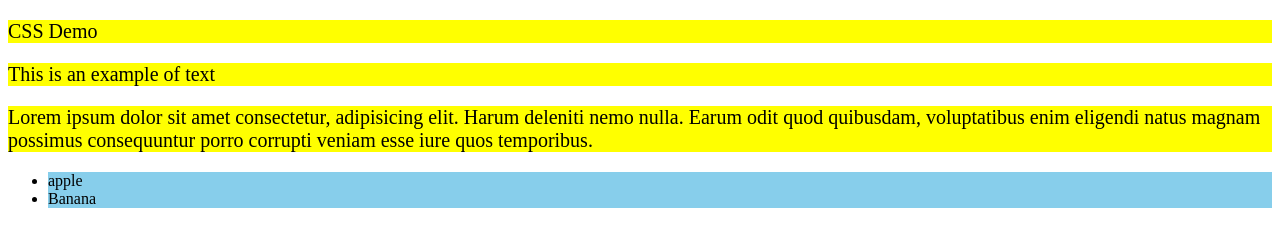
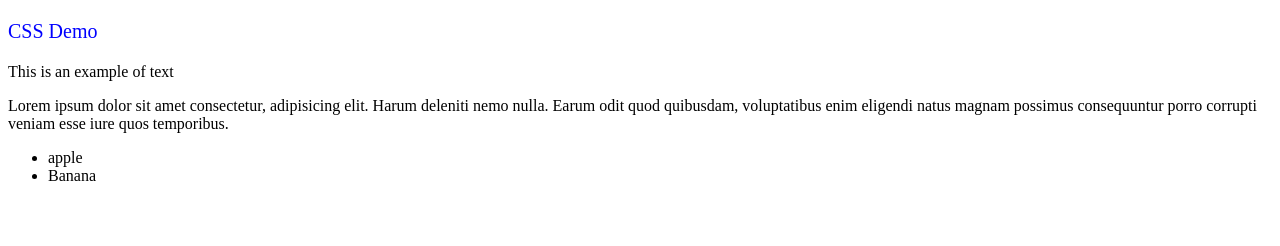
Before and after one commit to kastuv/webLearn, a plain HTML site: page w02s01/index.html in a window 1280 px wide. Drawn offline with Linux system fonts and the light colour scheme.

Commit message:
using classes

```diff
--- a/w02s01/index.html
+++ b/w02s01/index.html
@@ -5,17 +5,16 @@
     <meta name="viewport" content="width=device-width, initial-scale=1.0">
     <title>Document</title>
     <style>
-        p{
+        .title
+        {
             font-size: 20px;
-            background-color: yellow;
-        }
-        li{
-            background-color: skyblue;
+            color: blue;
         }
     </style>
 </head>
 <body>
-    <p>CSS Demo</p>
+
+    <p class="title">CSS Demo</p>
     <p>This is an example of text</p>
     <p>Lorem ipsum dolor sit amet consectetur, adipisicing elit. Harum deleniti nemo nulla. Earum odit quod quibusdam, voluptatibus enim eligendi natus magnam possimus consequuntur porro corrupti veniam esse iure quos temporibus.</p>
     <ul>
```
